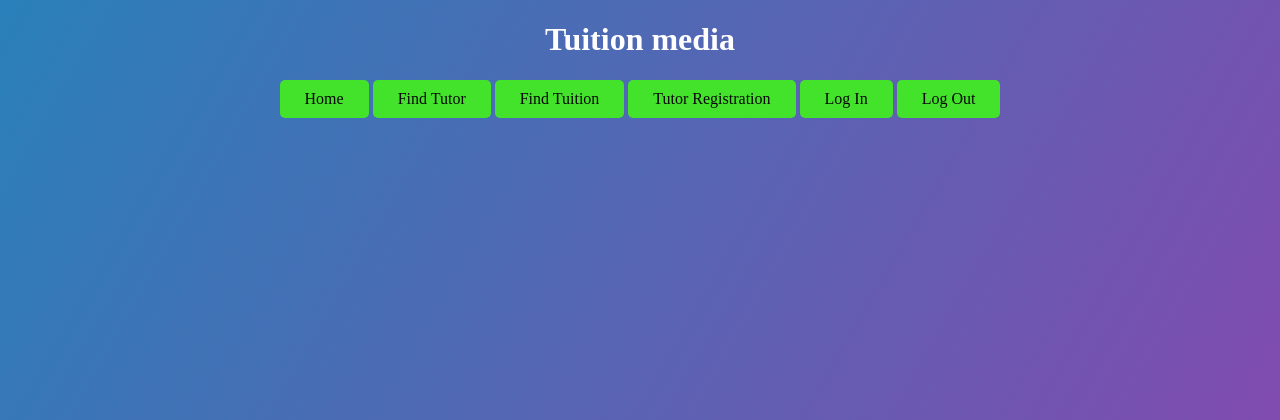
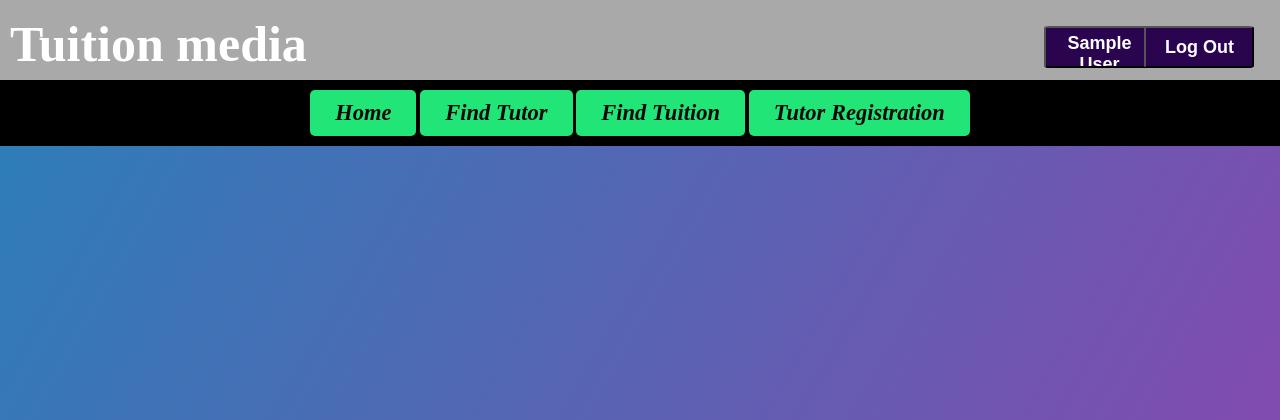
Before and after one commit to sabbir-hossain70/tuitionmedia, a PHP site: page / in a window 1280 px wide. Shown: the top 420 px of the page. Run offline with PHP 8.4, Linux system fonts and the light colour scheme; the visitor is signed in with stand-in values (Sample User, id 1).

Commit message:
index.php modified (titlebar,menu added)

```diff
--- a/index.css
+++ b/index.css
@@ -8,40 +8,112 @@ body{
     overflow: hidden;
 }
 
-ul{
+
+.titlebar{
+    background-color:darkgrey;
+    height: 80px;
+    width: 100%;
+    justify-content: space-between;
+    display: flex;
+}
+.titlebar ul li{
+    position: absolute;
+    right: 2%;
+    display: inline-block;
+    list-style: none;
+    margin-top: 10px;
+}
+.titlebar ul li a{
+    text-decoration: none;
+    color: white;
+}
+.b1{
+    margin-right: 100px;
+    color:white;
+    margin-top: 0;
+    width: 110px;
+    height: 42px;
+    background-color:rgb(43, 4, 80);
+    font-weight: bold;
+    border-radius: 5%;
+    font-size: 18px;
+    padding: 5px;
+    overflow: hidden;
+
+}
+
+.b2
+{
+    margin-top: 0px;
+    width: 110px;
+    height: 42px;
+    font-weight: bold;
+    border-radius: 5%;
+    font-size: 18px;
+    padding: 5px;
+    background-color:rgb(43, 4, 80);
+}
+
+ul li .b1:hover{
+    background-color: rgb(140, 12, 226);
+}
+.titlebar ul li .b2:hover{
+    background-color: rgb(140, 12, 226);
+}
+.titlebar h1{
+    text-align: center;
+    margin-top: 15px;
+    margin-left: 10px;
+    font-size:50px;
+    color:rgb(255, 255, 255);
+}
+.menu{
+    padding: 10px 0px;
+    width:100%;
+    background-color: black;
+    font-weight: bold;
+    font-size: 15px;
+}
+
+.menu ul{
     margin:0;padding:0;list-style: none;
     text-align:center;
+    width:100%;
 }
-li{
+.menu ul li{
     display: inline-block;
     margin-right: 0px;
     position: relative;
+    width:fit-content;
+    font-style: italic;
+    font-size:150%;
 }
 
-a{
-    background: rgb(67, 226, 43);
+.menu a{
+    background:rgb(33, 230, 119);
     color:rgb(8, 8, 8);
     padding: 10px 25px;
     display: block;
     text-decoration: none;
     border-radius: 5px;
 }
-a:hover{
+.menu a:hover{
     background: rgb(249, 251, 251);
 }
 
-ul ul{
-    position:absolute; left: -99999px; top:37px; width: 200px;
+.menu ul ul{
+    position:absolute; left: -99999px; top:37px;
     text-align: left;
 }
-ul ul a{
+.menu ul ul a{
+    width:200px;
     border-radius: 0;
-    background:#08b625;
+    background-color:#08b625;
     border-bottom: 1px solid rgb(254, 251, 251);
 }
-ul li:hover ul{
+.menu ul li:hover ul{
     left:0;
 }
-li li{
+.menu li li{
     display: block;
 }
--- a/index.php
+++ b/index.php
@@ -1,16 +1,14 @@
 <?php
     session_start();
-    if(isset($_SESSION['admin_name'])){}
-    else if(isset($_SESSION['user_name'])){}
-    else{
-        ?>
-        <script>
-            alert("You are not logged in");
-        </script>
-        <?php
+    $flag=false;
+    $signup="Sign Up";
+    if(isset($_SESSION['admin_name'])){
+        $signup=$_SESSION['admin_name'];
+    }
+    else if(isset($_SESSION['user_name'])){
+        $signup=$_SESSION['user_name'];
+    }
 
-        header("location:login.php");
-    }
 ?>
 
 
@@ -25,19 +23,36 @@
     <link rel="stylesheet" href="index.css">
 </head>
 <body>
-  <div id="topmost">
-        <h1 style="text-align: center;color: rgb(255, 255, 255);width: auto;"><b>Tuition media</b></h1>
+  <div class="titlebar">
+        <h1><b>Tuition media</b></h1>
+        <ul>
+            <?php
+                if($signup!="Sign Up"){
+                ?>
+                    <li><button class="b1"><a href="#"><?php echo($signup); ?></a></button></li>
+                    <li><button class="b2"><a href="logout.php">Log Out</a></button></li>
+            <?php
+                }
+                else{
+                ?>
+                    <li><button class="b1"><a href="signup.php">Sign Up</a></button></li>
+                    <li><button class="b2"><a href="login.php">Log in</a></button></li>
+                <?php
+                }
+            ?>
+
+        </ul>
+
   </div>
 
 
-  <div  >
-      <div >
+  <div class="menu" >
     <ul >
         <li ><a href="#">Home</a></li>
         <li >
             <a href="#">Find Tutor</a>
             <ul>
-                      <li><a href="1to5.php" target="_blank">class 1-class 5</a></li>
+                <li><a href="1to5.php"target="_blank">class 1-class 5</a></li>
                 <li><a href="6to8.php"target="_blank">class 6-class 8</a></li>
                 <li><a href="9to10.php"target="_blank">class 9-class 10</a></li>
                 <li><a href="11to12.php"target="_blank">class 11-class 12</a></li>
@@ -45,10 +60,7 @@
         </li>
         <li ><a href="findtuition.html"target="_blank">Find Tuition</a></li>
         <li ><a href="tutorRegistration.html" target="_blank">Tutor Registration</a></li>
-              <li ><a href="login.php" target="_blank">Log In</a></li>
-              <li ><a href="logout.php">Log Out</a></li>
     </ul>
-      </div>
 
   </div>
 </body>
--- a/login.css
+++ b/login.css
@@ -125,3 +125,9 @@ input[type="submit"]:hover{
     text-align: center;
     padding:10px;
 }
+#btn{
+   float:right;
+   margin-top:-3%;
+   margin-right:2%;
+   size:100px;
+}
--- a/logout.php
+++ b/logout.php
@@ -9,7 +9,7 @@ session_destroy();
 </script>
 
 <?php
-header('location:login.php');
+header('location:index.php');
 ?>
 <script>
     alert("You have been successfully logged out!");
```
Lines whose indentation alone changed are shown as unchanged.
